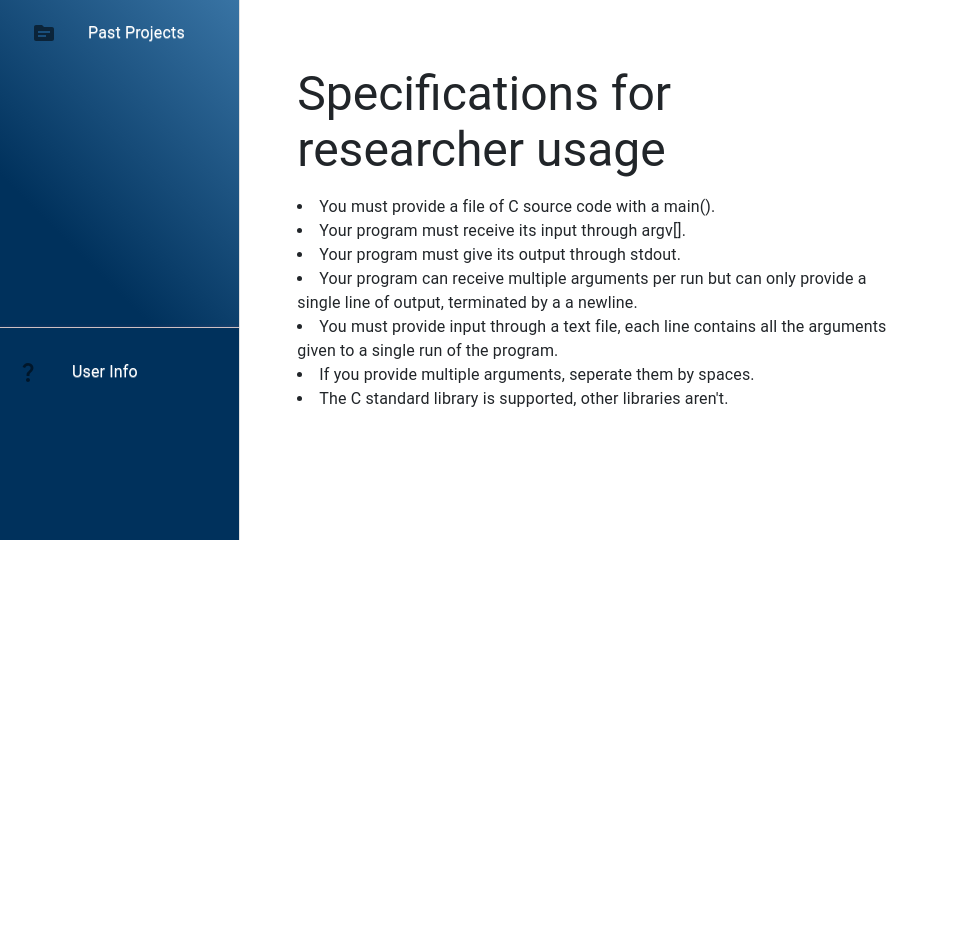
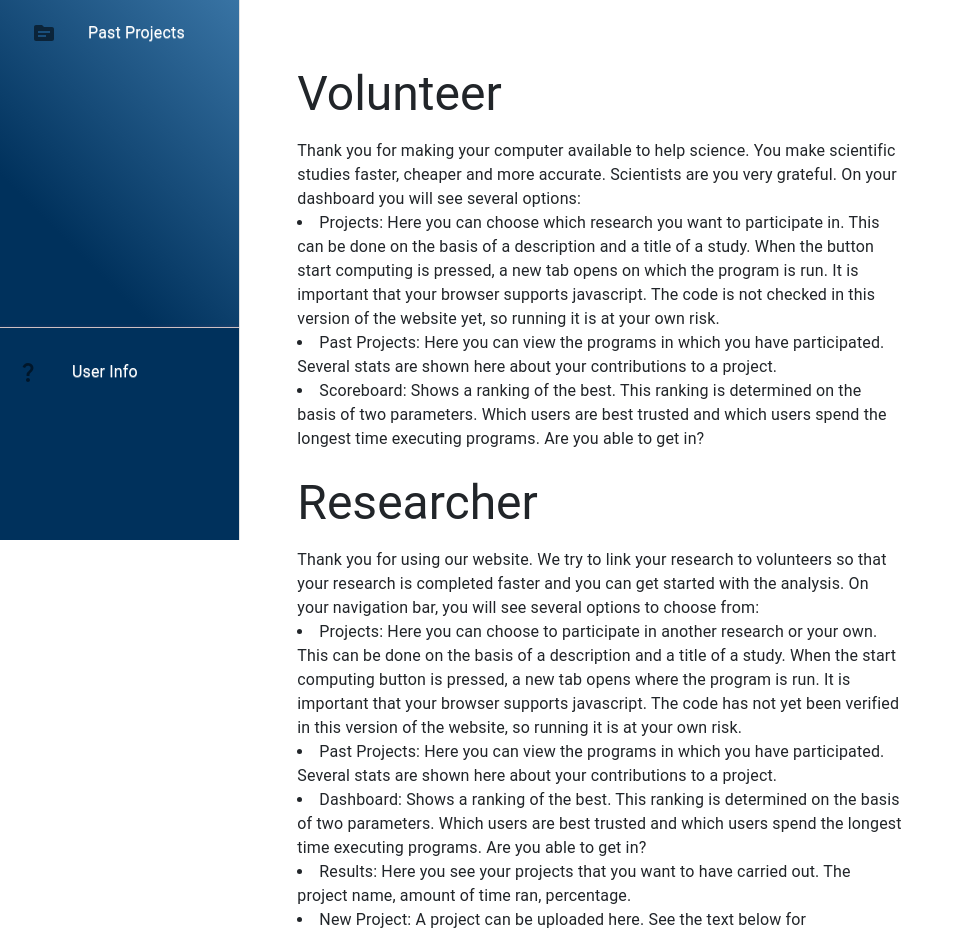
Before and after one commit to jurrewolff/volunteer-computing, a React (Create React App) app in the folder flask_react/: page /usage in a window 1280 px wide. Shown: the part 260-1194 px from the top of the page, without its empty margins (0-964 px from the left). Before the commit the page ends 800 px from the top, so only its background shows below. Built offline with nearby package versions, Linux system fonts and the light colour scheme.

Commit message:
Wat tekst erin

```diff
--- a/flask_react/src/Pages/Usage.js
+++ b/flask_react/src/Pages/Usage.js
@@ -32,7 +32,36 @@ const Usage = () => {
                     <Box sx={{ pr: 20, pl: 10 }}>
                         <Toolbar />
                         <Typography
-                            id="Top" variant="h3" gutterBottom component="div"
+                          variant="h3" gutterBottom component="div"
+                        >
+                        Volunteer
+                        </Typography>
+                        <Typography sx={{ pb: 3 }} >
+                        Thank you for making your computer available to help science. You make scientific studies faster, cheaper and more accurate. Scientists are you very grateful.
+                        On your dashboard you will see several options:
+                        {/* <ul> */}
+                          <li> Projects: Here you can choose which research you want to participate in. This can be done on the basis of a description and a title of a study. When the button start computing is pressed, a new tab opens on which the program is run. It is important that your browser supports javascript. The code is not checked in this version of the website yet, so running it is at your own risk. </li>
+                          <li> Past Projects: Here you can view the programs in which you have participated. Several stats are shown here about your contributions to a project. </li>
+                          <li> Scoreboard: Shows a ranking of the best. This ranking is determined on the basis of two parameters. Which users are best trusted and which users spend the longest time executing programs. Are you able to get in? </li>
+                        {/* </ul> */}
+                        </Typography>
+                        <Typography
+                          variant="h3" gutterBottom component="div"
+                        >
+                        Researcher
+                        </Typography>
+                        <Typography sx={{ pb: 3 }} >
+                        Thank you for using our website. We try to link your research to volunteers so that your research is completed faster and you can get started with the analysis. On your navigation bar, you will see several options to choose from:
+                        {/* <ul> */}
+                          <li> Projects: Here you can choose to participate in another research or your own. This can be done on the basis of a description and a title of a study. When the start computing button is pressed, a new tab opens where the program is run. It is important that your browser supports javascript. The code has not yet been verified in this version of the website, so running it is at your own risk.</li>
+                          <li> Past Projects: Here you can view the programs in which you have participated. Several stats are shown here about your contributions to a project. </li>
+                          <li> Dashboard: Shows a ranking of the best. This ranking is determined on the basis of two parameters. Which users are best trusted and which users spend the longest time executing programs. Are you able to get in? </li>
+                          <li> Results: Here you see your projects that you want to have carried out. The project name, amount of time ran, percentage.</li>
+                          <li> New Project: A project can be uploaded here. See the text below for requirements of the .C file and explaination about what the parameters are. </li>
+                        {/* </ul> */}
+                        </Typography>
+                        <Typography
+                            variant="h3" gutterBottom component="div"
                         >
                         Specifications for researcher usage
                         </Typography>
@@ -47,6 +76,7 @@ const Usage = () => {
                             <li> The C standard library is supported, other libraries aren't. </li>
                           {/* </ul> */}
                         </Typography>
+
                     </Box>
                 </Grid>
             </Grid>
```
Lines whose indentation alone changed are shown as unchanged.
